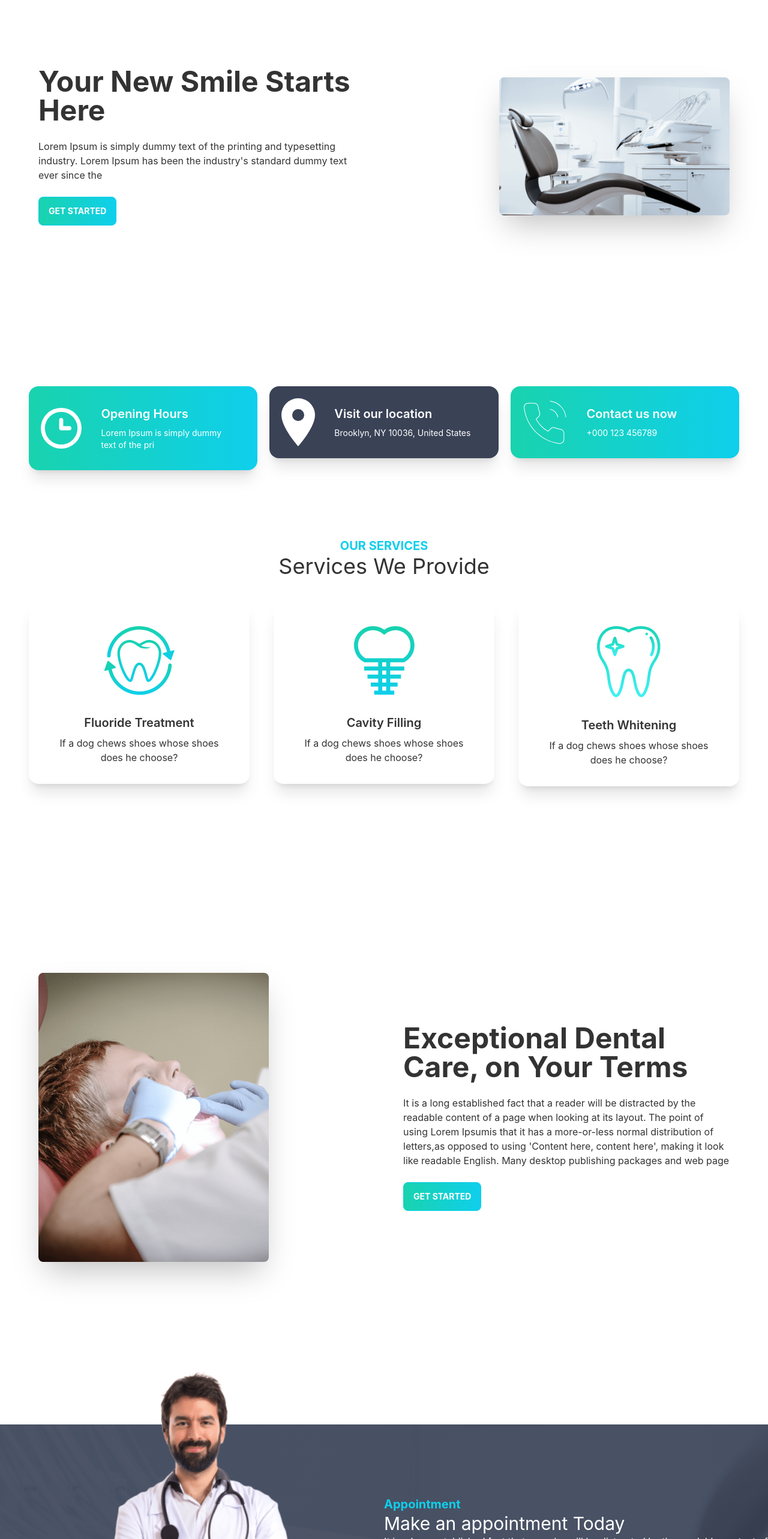
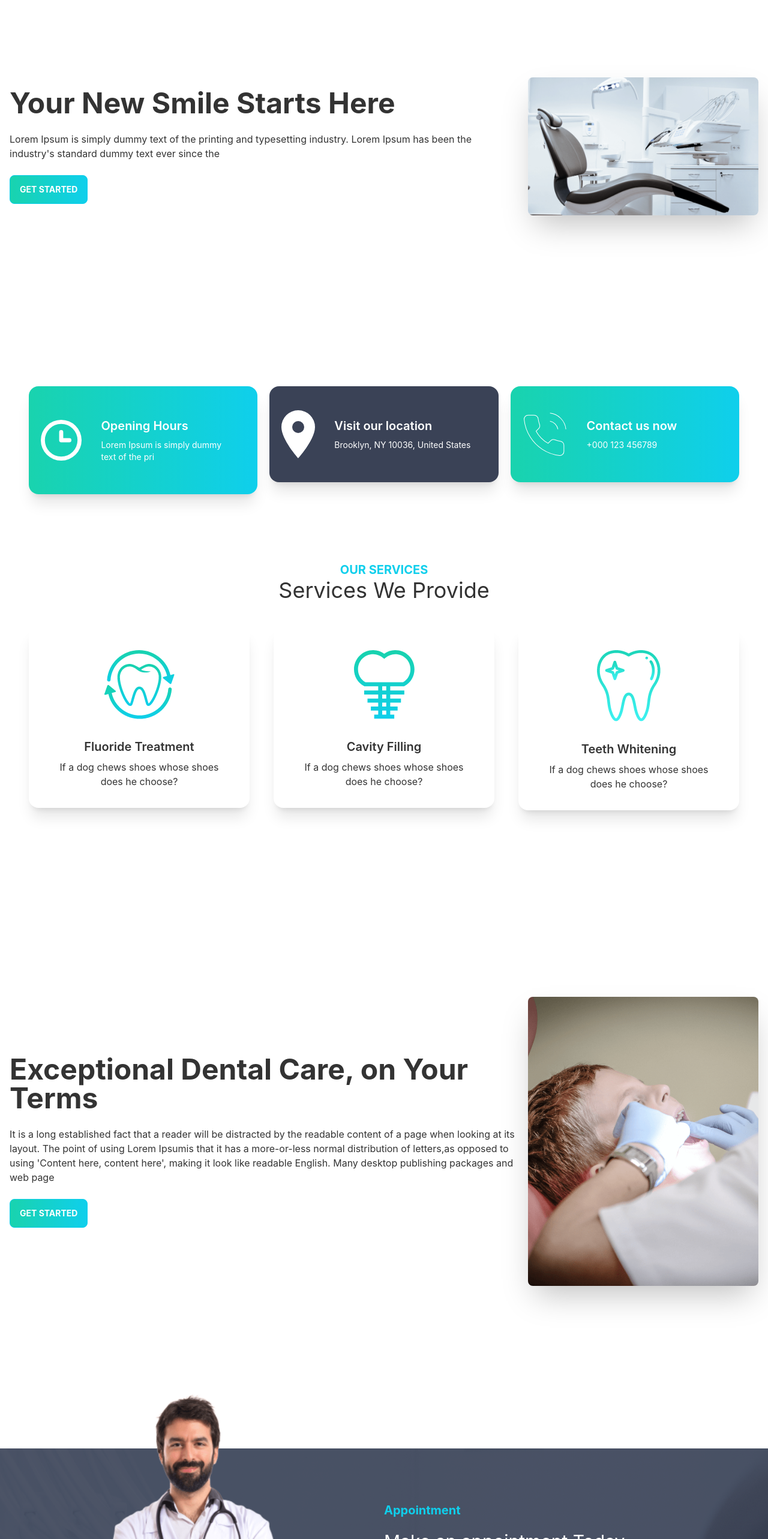
Before and after one commit to NurulHudaDev/doctors-portal-client-side, a React (Create React App) app: page / in a window 1280 px wide. Shown: the part 220-2786 px from the top of the page at 60% size. Built offline with nearby package versions, Linux system fonts and the light colour scheme.

Commit message:
responsive

```diff
--- a/src/Pages/Home/Appointment.js
+++ b/src/Pages/Home/Appointment.js
@@ -9,9 +9,9 @@ const Appointment = () => {
             <div className='flex-1 hidden lg:block'>
                 <img className='mt-[-150px]' src={Doctor} alt='' />
             </div>
-            <div className='flex-1'>
+            <div className='flex-1 p-5'>
                 <h3 className='text-xl text-primary font-bold'>Appointment</h3>
-                <h2 className='text-3xl text-white'>Make an appointment Today</h2>
+                <h2 className='text-3xl text-white py-5'>Make an appointment Today</h2>
                 <p className='text-white mb-5'>It is a long established fact that a reader will be distracted by the readable content of a page when looking at its layout. The point of using Lorem Ipsumis that it has a more-or-less normal distribution of letters,as opposed to using 'Content here, content here', making it look like readable English. Many desktop publishing packages and web page</p>
                 <MainButton>GET STARTED</MainButton>
             </div>
--- a/src/Pages/Home/Banner.js
+++ b/src/Pages/Home/Banner.js
@@ -4,15 +4,13 @@ import MainButton from '../Shared/MainButton';
 
 const Banner = () => {
     return (
-        <div>
-            <div class="hero min-h-screen px-12">
-                <div class="hero-content flex-col lg:flex-row-reverse gap-56">
-                    <img src={Chair} class="max-w-sm rounded-lg shadow-2xl" />
-                    <div>
-                        <h1 class="text-5xl font-bold">Your New Smile Starts Here</h1>
-                        <p class="py-6">Lorem Ipsum is simply dummy text of the printing and typesetting industry. Lorem Ipsum has been the industry's standard dummy text ever since the</p>
-                        <MainButton>GET STARTED</MainButton>
-                    </div>
+        <div class="hero min-h-screen">
+            <div class="hero-content flex-col lg:flex-row-reverse">
+                <img src={Chair} class="w-96 rounded-lg shadow-2xl" />
+                <div>
+                    <h1 class="text-5xl font-bold">Your New Smile Starts Here</h1>
+                    <p class="py-6">Lorem Ipsum is simply dummy text of the printing and typesetting industry. Lorem Ipsum has been the industry's standard dummy text ever since the</p>
+                    <MainButton>GET STARTED</MainButton>
                 </div>
             </div>
         </div>
--- a/src/Pages/Home/Footer.js
+++ b/src/Pages/Home/Footer.js
@@ -25,7 +25,7 @@ const Footer = () => {
   </div>
   </div>
   <div className='text-center my-28'>
-    <p>Copyright © 2022 - All right reserved by ACME Industries Ltd</p>
+    <p>Copyright 2022 All Rights Reserved</p>
   </div>
 </footer>
     )
--- a/src/Pages/Home/InfoCard.js
+++ b/src/Pages/Home/InfoCard.js
@@ -1,10 +1,12 @@
 import React from 'react';
 
-const InfoCard = ({img, cardTitle, cardDescription, bgClass}) => {
+const InfoCard = ({ img, cardTitle, cardDescription, bgClass }) => {
   return (
     <div>
-            <div class={`card lg:card-side shadow-xl text-white pl-5 ${bgClass}`}>
-  <figure><img src={img} alt="Album"/></figure>
+      <div class={`card lg:card-side shadow-xl text-white pl-5 py-5 ${bgClass}`}>
+        <figure>
+          <img src={img} alt="Album" />
+        </figure>
         <div class="card-body">
           <h2 class="card-title">{cardTitle}</h2>
           <p>{cardDescription}</p>
--- a/src/Pages/Home/TeethTreatment.js
+++ b/src/Pages/Home/TeethTreatment.js
@@ -5,13 +5,13 @@ import MainButton from '../Shared/MainButton';
 const TeethTreatment = () => {
 
     return (
-        <div class="hero min-h-screen px-12">
-            <div class="hero-content flex-col lg:flex-row gap-56">
-                <img src={Treatment} class="max-w-sm rounded-lg shadow-2xl" />
+        <div class="hero min-h-screen">
+            <div class="hero-content flex-col lg:flex-row-reverse">
+                <img src={Treatment} class="w-96 rounded-lg shadow-2xl" />
                 <div>
                     <h1 class="text-5xl font-bold">Exceptional Dental Care, on Your Terms</h1>
                     <p class="py-6">It is a long established fact that a reader will be distracted by the readable content of a page when looking at its layout. The point of using Lorem Ipsumis that it has a more-or-less normal distribution of letters,as opposed to using 'Content here, content here', making it look like readable English. Many desktop publishing packages and web page</p>
-                   <MainButton>GET STARTED</MainButton>
+                    <MainButton>GET STARTED</MainButton>
                 </div>
             </div>
         </div>
```
Lines whose indentation alone changed are shown as unchanged.
